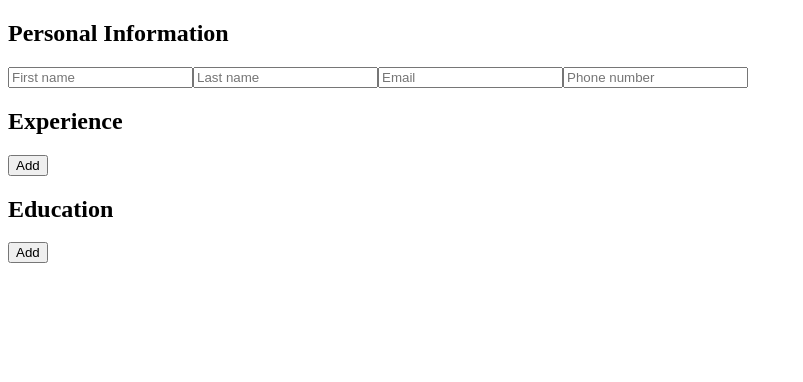
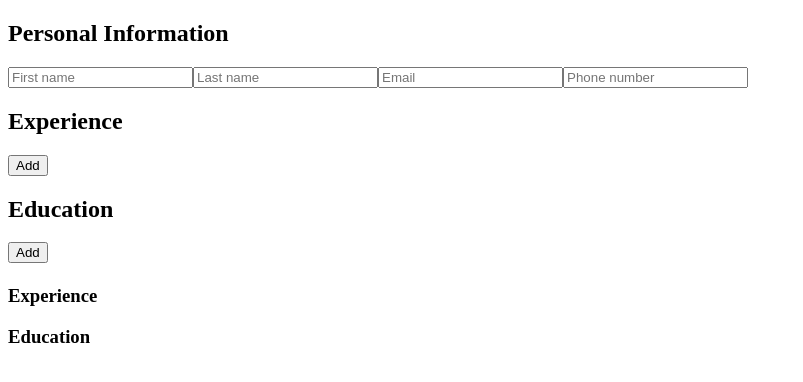
Before and after one commit to RealByter/cv-project, a React (Create React App) app: page / in a window 1280 px wide. Shown: the top 382 px of the page, without its empty margins (0-803 px from the left). Built offline with nearby package versions, Linux system fonts and the light colour scheme.

Commit message:
feat: create the boilerplate for the preview

```diff
--- a/src/App.js
+++ b/src/App.js
@@ -1,6 +1,7 @@
 import React, { Component } from 'react';
 import './App.css';
 import Form from './components/layout/Form';
+import Preview from './components/layout/Preview';
 
 class App extends Component {
 	constructor(props) {
@@ -13,11 +14,11 @@ class App extends Component {
 				email: '',
 				phoneNumber: '',
 			},
+			experience: [],
 			education: [],
-			experience: [],
 		};
 
-    this.onChange = this.onChange.bind(this);
+		this.onChange = this.onChange.bind(this);
 	}
 
 	onChange(value) {
@@ -28,6 +29,7 @@ class App extends Component {
 		return (
 			<>
 				<Form value={this.state} onChange={this.onChange} />
+				<Preview info={this.state} />
 			</>
 		);
 	}
--- a/src/components/layout/Preview.js
+++ b/src/components/layout/Preview.js
@@ -0,0 +1,45 @@
+import React, { Component } from 'react';
+import Linebreak from '../elements/Linebreak';
+import TimePeriod from '../elements/TimePeriod';
+
+class Preview extends Component {
+	render() {
+		const { personal, education, experience } = this.props.info;
+
+		return (
+			<div>
+				<div>
+					<h1>
+						{personal.firstName} {personal.lastName}
+					</h1>
+				</div>
+				<div>
+					<h3>Experience</h3>
+					<Linebreak />
+					{experience.map(exp => (
+						<TimePeriod
+							from={exp.from}
+							to={exp.to}
+							main={exp.position}
+							sub={exp.companyName}
+						/>
+					))}
+				</div>
+				<div>
+					<h3>Education</h3>
+					<Linebreak />
+					{education.map(edu => (
+						<TimePeriod
+							from={edu.from}
+							to={edu.to}
+							main={edu.universityName}
+							sub={edu.subject}
+						/>
+					))}
+				</div>
+			</div>
+		);
+	}
+}
+
+export default Preview;
```
